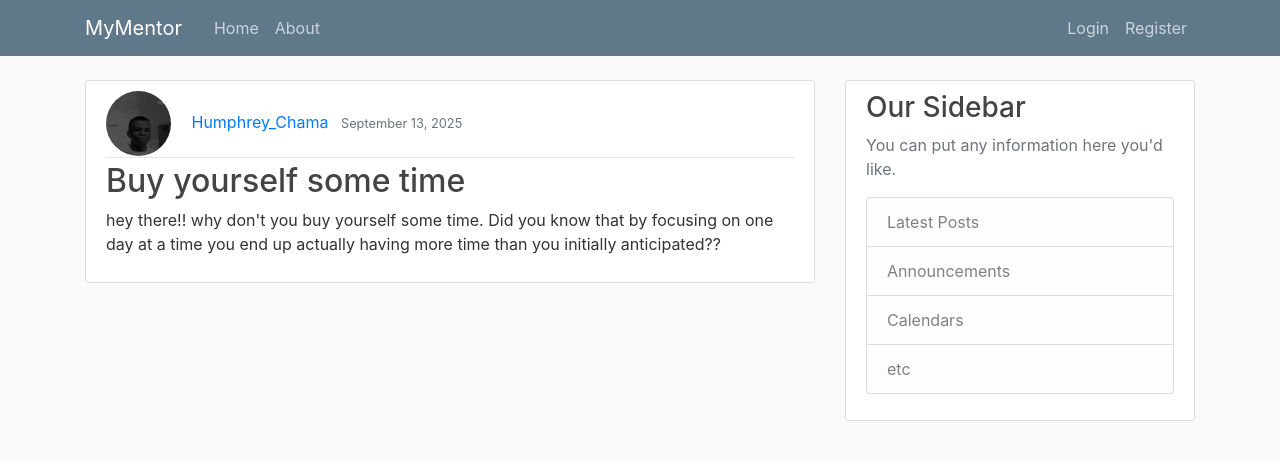
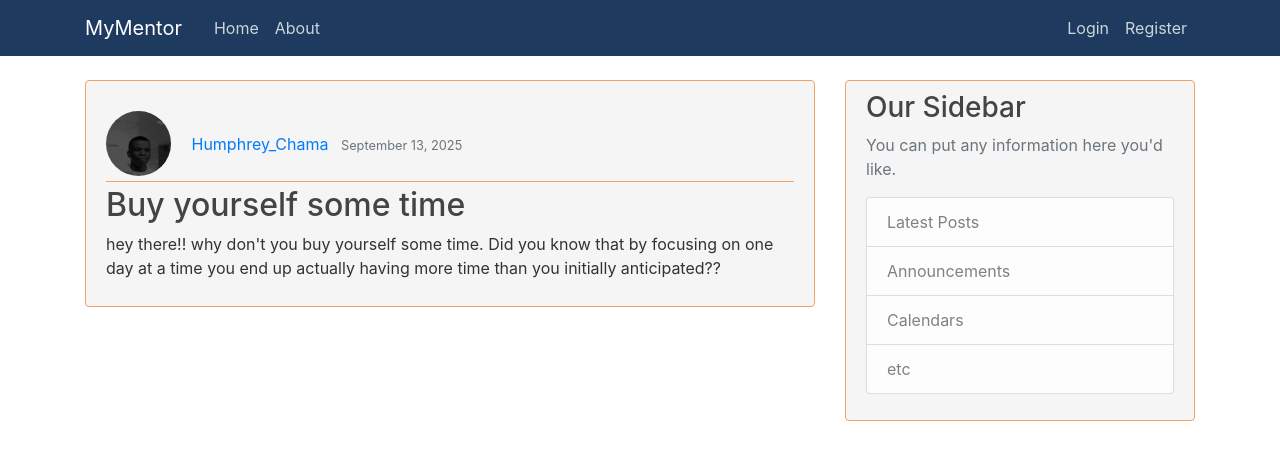
Before and after one commit to Am3-ch/Django_project, a Django app: page /post/1/ in a window 1280 px wide. Shown: the top 460 px of the page. Run offline with Django 5.2, Linux system fonts and the light colour scheme; data comes from the database, SQL or seed files in the repository; both versions use the stored data as it was after the commit; some libraries are stand-ins or nearby versions.

Commit message:
changed the landing page

```diff
--- a/django_blog/blog/static/blog/main.css
+++ b/django_blog/blog/static/blog/main.css
@@ -1,5 +1,5 @@
 body {
-  background: #fafafa;
+  background: #ffffff;
   color: #333333;
   margin-top: 5rem;
 }
@@ -13,7 +13,7 @@ ul {
 }
 
 .bg-steel {
-  background-color: #5f788a;
+  background-color: #1E3A5F;
 }
 
 .site-header .navbar-nav .nav-link {
@@ -29,10 +29,11 @@ ul {
 }
 
 .content-section {
-  background: #ffffff;
+  background: #F5F5F5;
   padding: 10px 20px;
   border: 1px solid #dddddd;
-  border-radius: 3px;
+  border-radius: 4px;
+  border-color: #F4A261;
   margin-bottom: 20px;
 }
 
@@ -53,12 +54,13 @@ a.article-title:hover {
   height: 65px;
   width: 65px;
   margin-right: 16px;
+  margin-bottom: 4px;
 }
 
 .article-metadata {
   padding-bottom: 1px;
   margin-bottom: 4px;
-  border-bottom: 1px solid #e3e3e3
+  border-bottom: 1px solid #F4A261
 }
 
 .article-metadata a:hover {
@@ -79,6 +81,40 @@ a.article-title:hover {
   margin-bottom: 16px;
 }
 
+.media {
+  display: flex;
+  align-items: center;
+  gap: 10px;
+}
+
+.media-body {
+  padding-top: 20px;
+  position: sticky;
+  min-width: 0;
+}
+
 .account-heading {
-  font-size: 2.5rem;
+   font-size: 200%;
+  overflow: hidden;
+  text-overflow: ellipsis;
+  white-space: nowrap;
 }
+
+.text-secondary {
+  font-size: 100%;
+  word-break: break-word;
+}
+
+@media (max-width: 768px) {
+  .account-heading {
+    font-size: 1.4rem;
+  }
+
+  .text-secondary {
+    font-size: 0.9rem;
+  }
+
+  .content-section {
+    padding: 10px;
+  }
+}
--- a/django_blog/blog/templates/blog/about.html
+++ b/django_blog/blog/templates/blog/about.html
@@ -1,4 +1,7 @@
 {% extends 'blog/base.html' %}
 {% block content %}
-    <h1>About home!</h1>
+    <h1>About MyMentor</h1>
+    <p>MyMentor is a platform designed to connect mentors and mentees in various fields. Whether you're looking for guidance in your career, education, or personal development, MyMentor provides a space for meaningful connections and growth.</p>
+    <p>Our mission is to empower individuals by facilitating mentorship relationships that foster learning, growth, and success. We believe that everyone can benefit from having a mentor, and we're committed to making those connections possible.</p>
+    <p>Join MyMentor today and start your journey towards personal and professional growth!</p>
 {% endblock content %}
--- a/django_blog/blog/urls.py
+++ b/django_blog/blog/urls.py
@@ -3,7 +3,7 @@ from django.urls import path
 from .views import PostListView, PostDetailView,PostCreateView, PostUpdateView, PostDeleteView
 
 urlpatterns = [
-    path('', PostListView.as_view(), name='blog-home'),
+    path('home/', PostListView.as_view(), name='blog-home'),
     path('post/<int:pk>/', PostDetailView.as_view(), name='post-detail'),
     path('post/<int:pk>/update', PostUpdateView.as_view(), name='post-update'),
     path('post/<int:pk>/delete', PostDeleteView.as_view(), name='post-delete'),
--- a/django_blog/blog/views.py
+++ b/django_blog/blog/views.py
@@ -1,9 +1,12 @@
 from django.shortcuts import render
 from django.contrib.auth.mixins import LoginRequiredMixin, UserPassesTestMixin
+from django.contrib.auth.decorators import login_required
 from .models import Post
 from django.views.generic import ListView, DetailView, CreateView, UpdateView, DeleteView
 
+
 # Create your views here.
+@login_required
 def home(request):
     context = {
         'posts': Post.objects.all()
--- a/django_blog/django_blog/urls.py
+++ b/django_blog/django_blog/urls.py
@@ -26,7 +26,8 @@ from django.conf.urls.static import static
 urlpatterns = [
     path('admin/', admin.site.urls),
     path('profile/', user_views.profile, name='profile'),
-    path('', include('blog.urls')),
+    path('home/', include('blog.urls')),
+    path('', auth_views.LoginView.as_view(template_name='users/login.html'), name='login'),
     path('login/', auth_views.LoginView.as_view(template_name='users/login.html'), name='login'),
     path('logout/',auth_views.LogoutView.as_view(template_name='users/logout.html'), name='logout'),
     path('password-reset/',auth_views.PasswordResetView.as_view(template_name='users/password_reset.html'), name='password_reset'),
```
Also changed, not shown: django_blog/requirements.txt (+1 -77 lines), django_blog/db.sqlite3, 1 other file.
